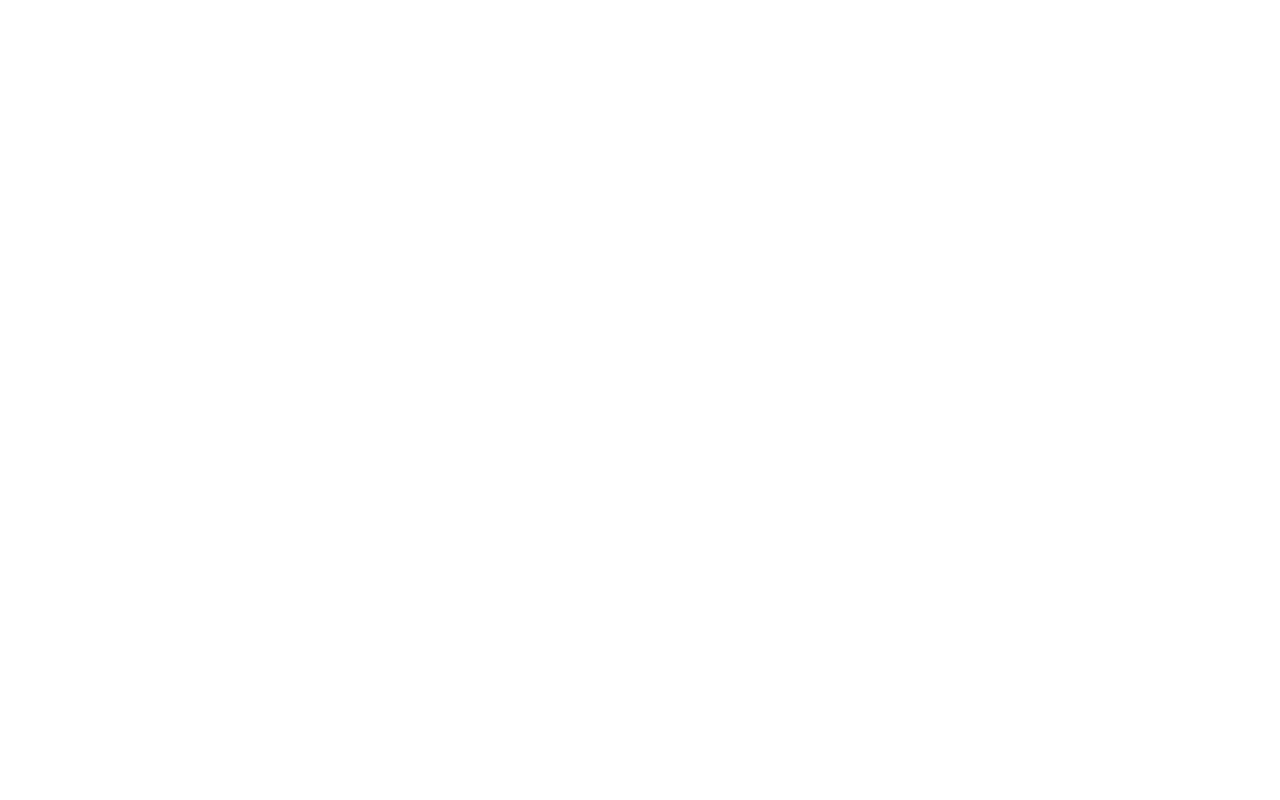
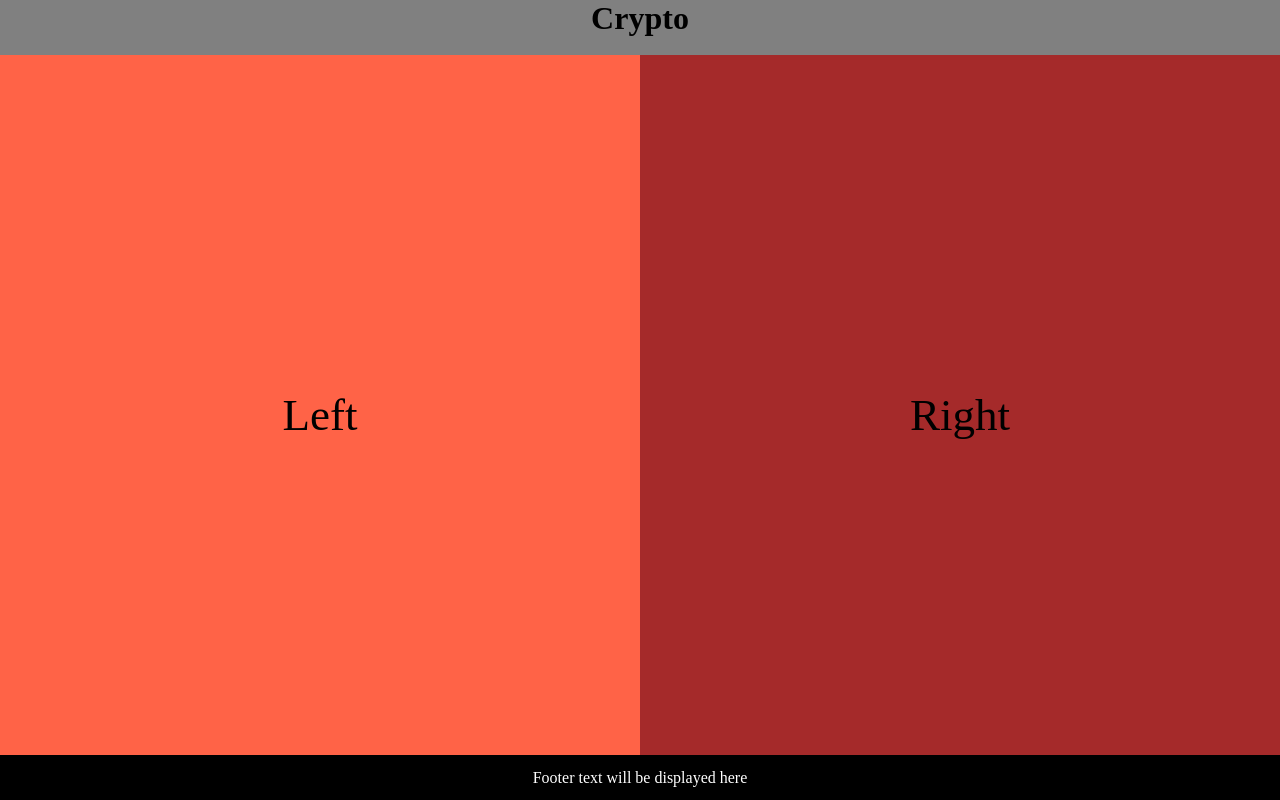
Before and after one commit to florin-bizgan/crypto-poc, a plain HTML site: page index.html in a window 1280 px wide. Drawn offline with Linux system fonts and the light colour scheme.

Commit message:
Skeleton body created

```diff
--- a/index.html
+++ b/index.html
@@ -4,7 +4,22 @@
     <meta charset="UTF-8" />
     <meta http-equiv="X-UA-Compatible" content="IE=edge" />
     <meta name="viewport" content="width=device-width, initial-scale=1.0" />
+    <link rel="stylesheet" href="/style/general.css" />
     <title>Crypto PoC</title>
   </head>
-  <body></body>
+  <body>
+    <h1 align="center">Crypto</h1>
+    <br />
+    <!-- <div class="wrapper">
+      <h2 class="btc">Bitcoin</h2>
+      <h2 class="eth">Ethereum</h2>
+    </div> -->
+    <div class="container">
+      <div class="left side">Left</div>
+      <div class="right side">Right</div>
+    </div>
+    <div class="footer">
+      <p>Footer text will be displayed here</p>
+    </div>
+  </body>
 </html>
--- /dev/null
+++ b/style/general.css
@@ -0,0 +1,49 @@
+/* Reset */
+* {
+  margin: 0;
+}
+
+/* General */
+body,
+html {
+  height: 86vh;
+  background-color: grey;
+}
+
+.container {
+  position: relative;
+  background-color: burlywood;
+  display: flex;
+  justify-content: center;
+  align-items: center;
+}
+
+.side {
+  width: 100%;
+  height: 90vh;
+  font-size: 45px;
+  display: flex;
+  align-items: center;
+  justify-content: center;
+}
+
+.left {
+  background-color: tomato;
+}
+
+.right {
+  background-color: brown;
+}
+
+.footer {
+  display: flex;
+  align-items: center;
+  justify-content: center;
+
+  color: white;
+  height: 45px;
+  width: 100%;
+  bottom: 0;
+  position: absolute;
+  background-color: black;
+}
```
